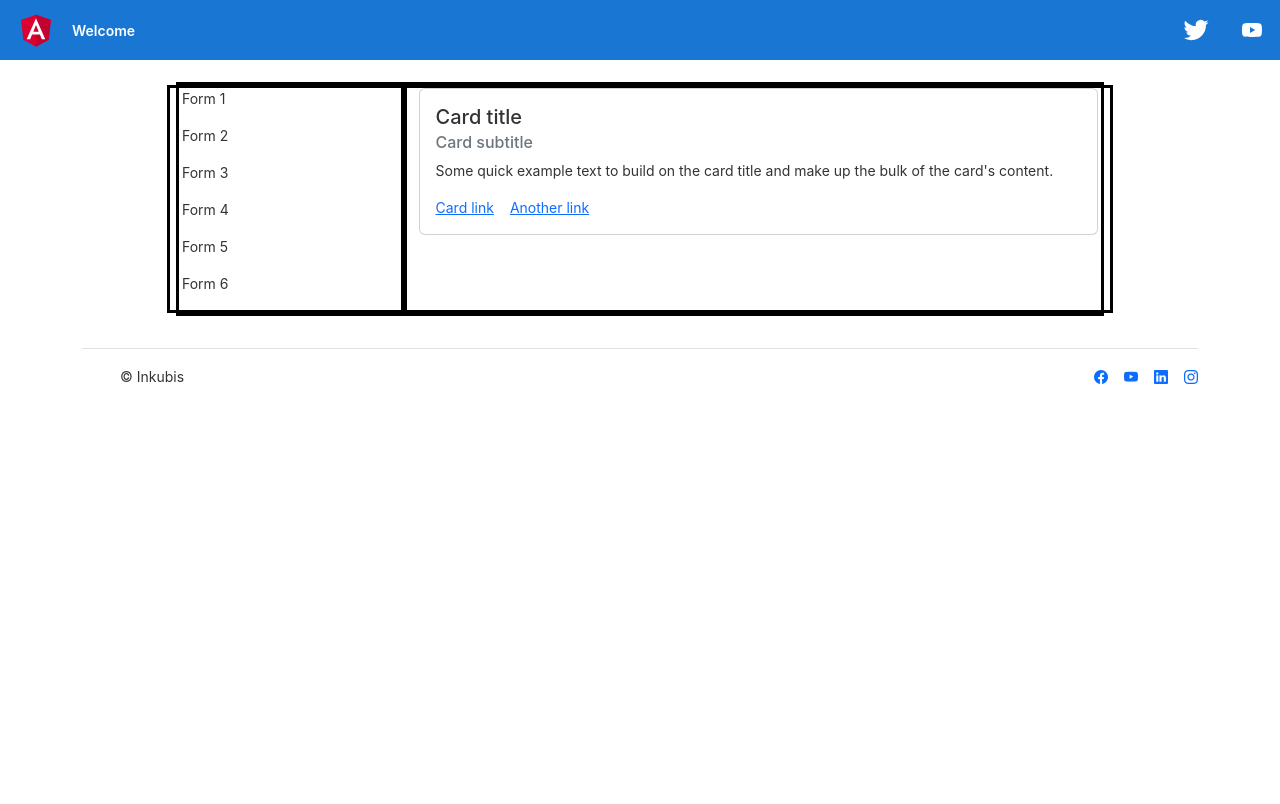
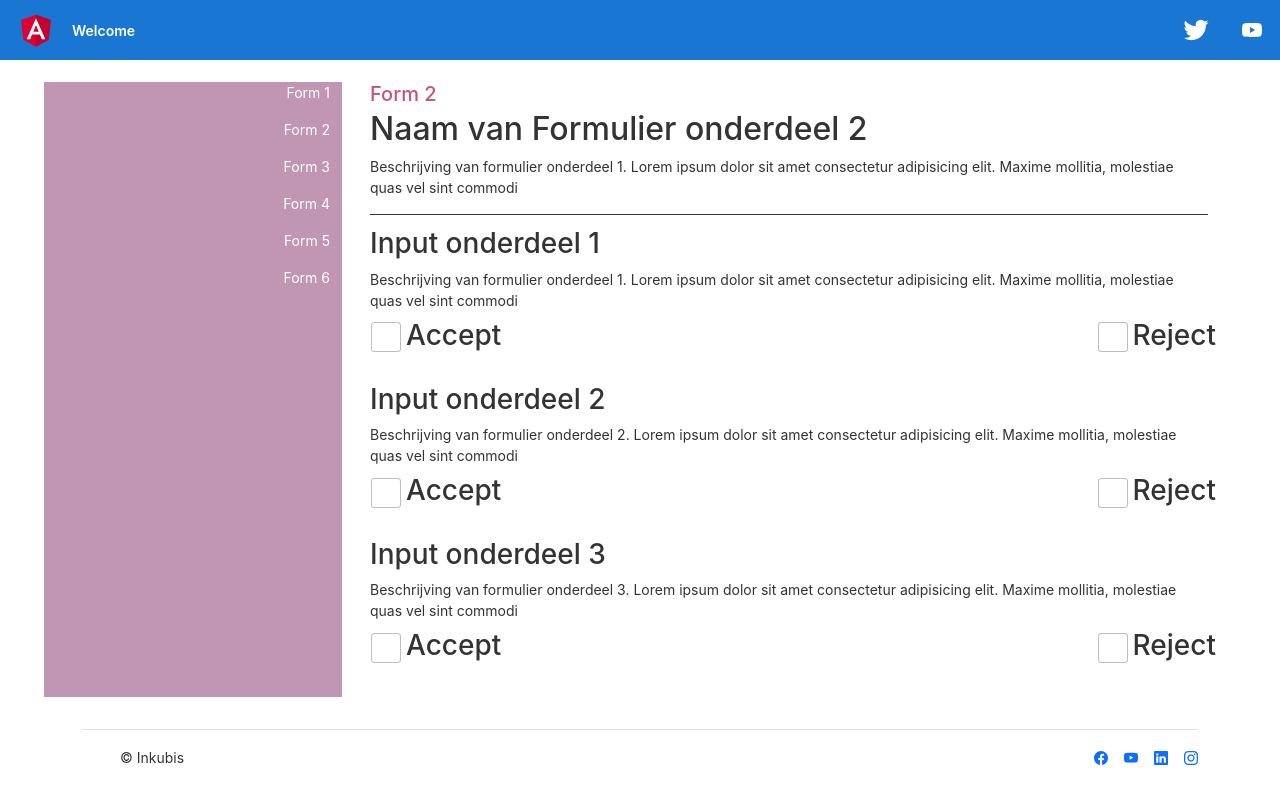
Before and after one commit to kevinvgils/Inkubis-app-frontend, an Angular app: page / in a window 1280 px wide. Shown: the top 804 px of the page. Built offline with nearby package versions, Linux system fonts and the light colour scheme.

Commit message:
Add right side of form

```diff
--- a/src/app/app.component.css
+++ b/src/app/app.component.css
@@ -60,10 +60,7 @@ p {
 .content {
   margin: 82px auto 32px;
   padding: 0 16px;
-  /* max-width: 1200px; */
-  max-width: 960px;
-  flex-direction: column;
-  align-items: center;
+  max-width: 1200px;
 }
 
 footer {
--- a/src/app/components/form/form.component.css
+++ b/src/app/components/form/form.component.css
@@ -1,4 +1,40 @@
-.outlining {
-  border-style: solid;
-  border-color: #000;
+.secondarybg {
+  background-color: #c096b3;
+  color: #ffffff;
+  float: right;
+  text-align: right;
 }
+
+.card {
+  border: none;
+}
+
+.card-title {
+  color: #c95478;
+}
+
+.card-body {
+  padding-bottom: 0;
+  padding-top: 0;
+}
+
+hr {
+  opacity: 1;
+}
+
+.pt0 {
+  padding-top: 0;
+}
+
+.move30right {
+  margin-left: 30px;
+}
+
+.form-check-input {
+  width: 30px;
+  height: 30px;
+}
+
+.form-check-label {
+  margin-left: 5px;
+}
--- a/src/app/components/form/form.component.html
+++ b/src/app/components/form/form.component.html
@@ -1,7 +1,7 @@
-<div class="outlining">
+<div class="">
     <div class="row">
         <!-- Buttons -->
-        <div class="col-3 outlining">
+        <div class="col-3 secondarybg">
             <div>
                 <p><a class="">Form 1</a></p>
                 <p><a class="">Form 2</a></p>
@@ -13,15 +13,77 @@
         </div>
 
         <!-- Text -->
-        <div class="col-9 outlining">
+        <div class="col-9">
             <div class="card">
                 <div class="card-body">
-                    <h5 class="card-title">Card title</h5>
-                    <h6 class="card-subtitle mb-2 text-muted">Card subtitle</h6>
-                    <p class="card-text">Some quick example text to build on the card title and make up the bulk of the
-                        card's content.</p>
-                    <a href="#" class="card-link">Card link</a>
-                    <a href="#" class="card-link">Another link</a>
+                    <h5 class="card-title">Form 2</h5>
+                    <h2 class="card-subtitle mb-2">Naam van Formulier onderdeel 2</h2>
+                    <p class="card-text">Beschrijving van formulier onderdeel 1. Lorem ipsum dolor sit amet consectetur
+                        adipisicing elit. Maxime mollitia, molestiae quas vel sint commodi</p>
+                    <hr>
+                </div>
+            </div>
+            <div class="card">
+                <div class="card-body">
+                    <h3 class="card-subtitle mb-2">Input onderdeel 1</h3>
+                    <p class="card-text">Beschrijving van formulier onderdeel 1. Lorem ipsum dolor sit amet consectetur
+                        adipisicing elit. Maxime mollitia, molestiae quas vel sint commodi</p>
+                </div>
+                <div class="d-flex mb-3">
+                    <div class="form-check me-auto p-2 move30right">
+                        <input class="form-check-input" type="checkbox" value="" id="flexCheckDefault">
+                        <label class="form-check-label h3" for="flexCheckDefault">
+                            Accept
+                        </label>
+                    </div>
+                    <div class="form-check p-2">
+                        <input class="form-check-input" type="checkbox" value="" id="flexCheckDefault">
+                        <label class="form-check-label h3" for="flexCheckDefault">
+                            Reject
+                        </label>
+                    </div>
+                </div>
+            </div>
+            <div class="card">
+                <div class="card-body">
+                    <h3 class="card-subtitle mb-2">Input onderdeel 2</h3>
+                    <p class="card-text">Beschrijving van formulier onderdeel 2. Lorem ipsum dolor sit amet consectetur
+                        adipisicing elit. Maxime mollitia, molestiae quas vel sint commodi</p>
+                </div>
+                <div class="d-flex mb-3">
+                    <div class="form-check me-auto p-2 move30right">
+                        <input class="form-check-input" type="checkbox" value="" id="flexCheckDefault">
+                        <label class="form-check-label h3" for="flexCheckDefault">
+                            Accept
+                        </label>
+                    </div>
+                    <div class="form-check p-2">
+                        <input class="form-check-input" type="checkbox" value="" id="flexCheckDefault">
+                        <label class="form-check-label h3" for="flexCheckDefault">
+                            Reject
+                        </label>
+                    </div>
+                </div>
+            </div>
+            <div class="card">
+                <div class="card-body">
+                    <h3 class="card-subtitle mb-2">Input onderdeel 3</h3>
+                    <p class="card-text">Beschrijving van formulier onderdeel 3. Lorem ipsum dolor sit amet consectetur
+                        adipisicing elit. Maxime mollitia, molestiae quas vel sint commodi</p>
+                </div>
+                <div class="d-flex mb-3">
+                    <div class="form-check me-auto p-2 move30right">
+                        <input class="form-check-input" type="checkbox" value="" id="flexCheckDefault">
+                        <label class="form-check-label h3" for="flexCheckDefault">
+                            Accept
+                        </label>
+                    </div>
+                    <div class="form-check p-2">
+                        <input class="form-check-input" type="checkbox" value="" id="flexCheckDefault">
+                        <label class="form-check-label h3" for="flexCheckDefault">
+                            Reject
+                        </label>
+                    </div>
                 </div>
             </div>
         </div>
```
